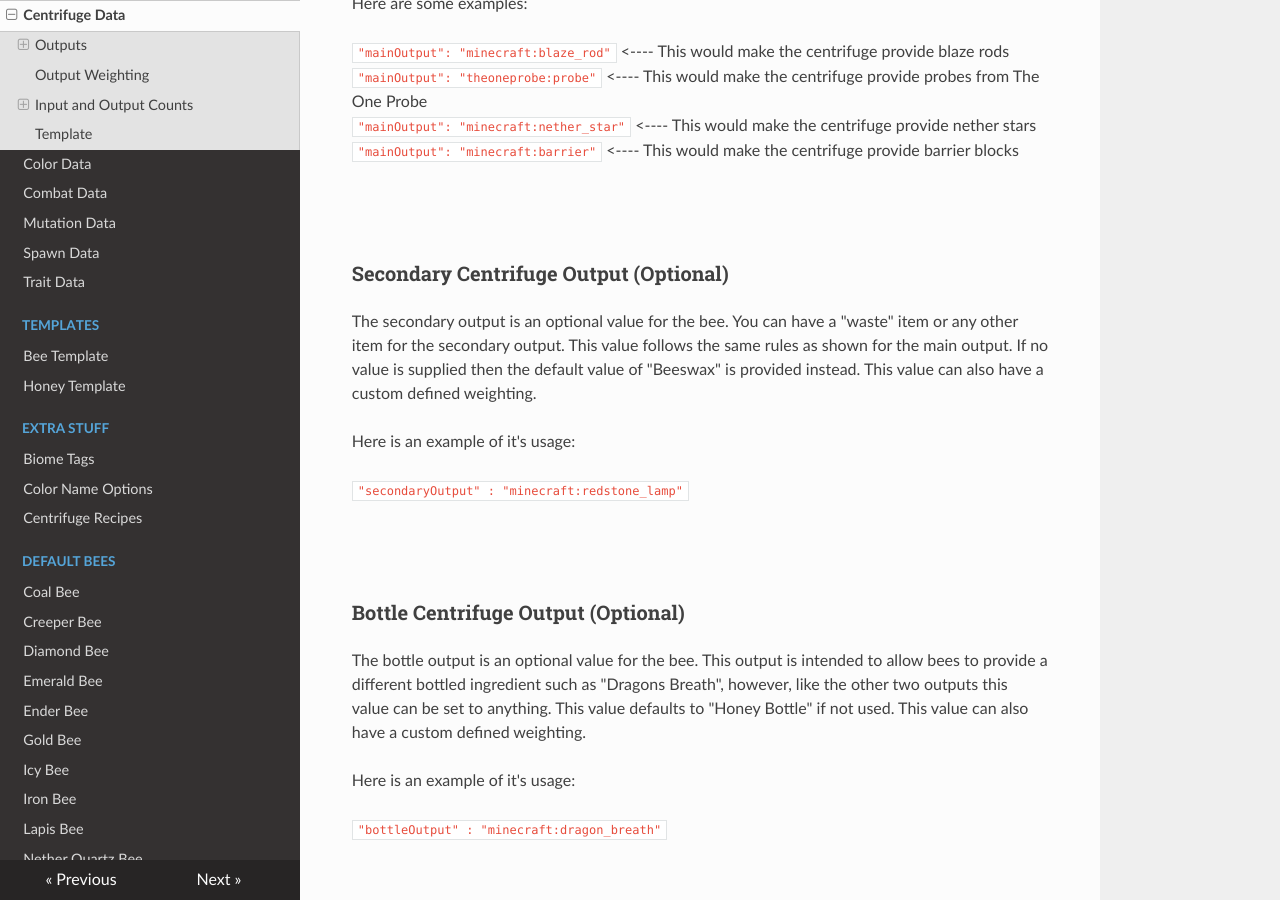
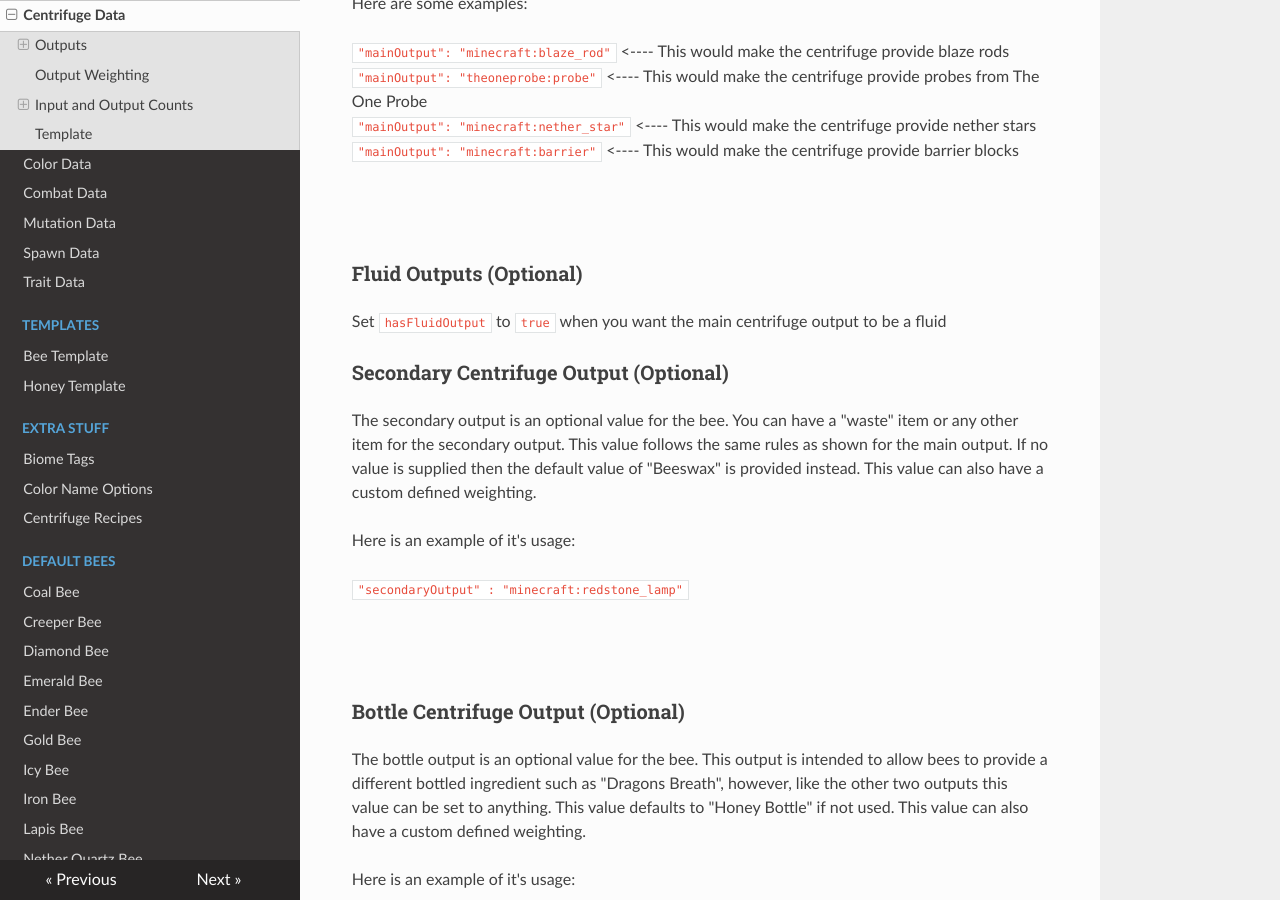
Before and after one commit to Team-Resourceful/ResourcefulBeesDocs, an MkDocs documentation site: the page built from docs/bee_data/centrifuge_data.md, in a window 1280 px wide and 900 px high, scrolled down 689 px. Built offline with MkDocs 1.6.1, drawn with Linux system fonts in a browser that asks for light colours; nearby versions of some CDN libraries.

Commit message:
docs/bee_data/centrifuge_data.md updated from https://stackedit.io/

```diff
--- a/docs/bee_data/centrifuge_data.md
+++ b/docs/bee_data/centrifuge_data.md
@@ -23,6 +23,10 @@ Here are some examples:
 
 <br>
 <br>
+
+### **Fluid Outputs** (Optional)
+
+Set `hasFluidOutput` to `true` when you want the main centrifuge output to be a fluid
 
 ### **Secondary Centrifuge Output** (Optional)
 
```
Also changed, not shown: other parts of docs/bee_data/centrifuge_data.md (+2 -1 lines).
